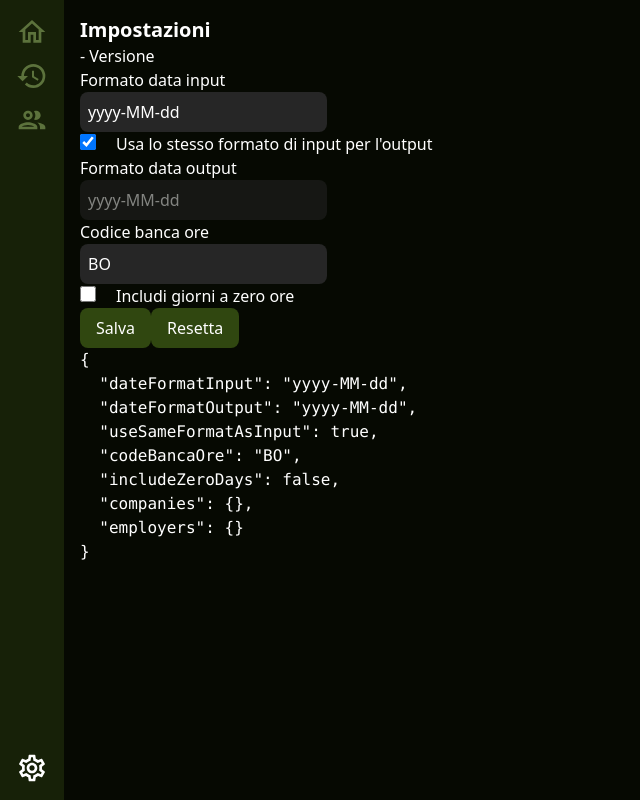
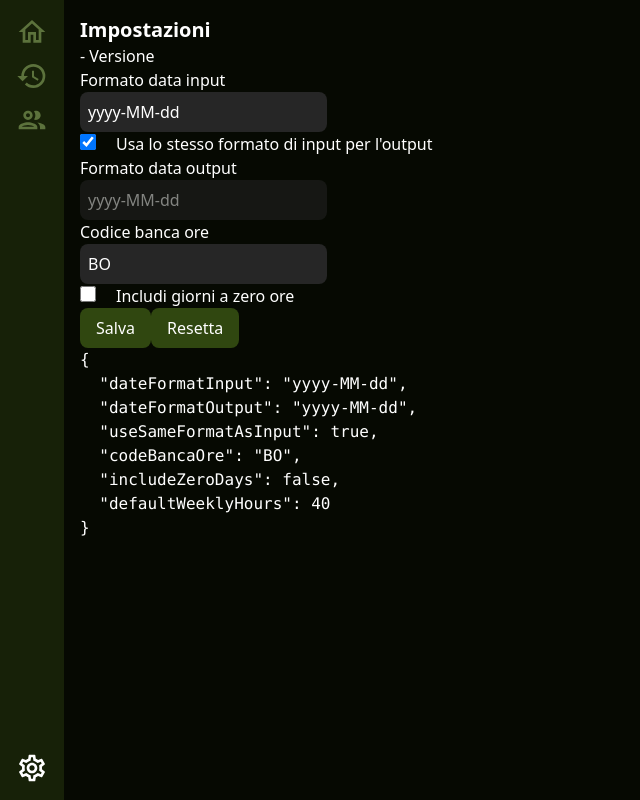
Before and after one commit to mcafi/godimento-banca-ore, a React (Vite) app: page /settings in a window 1280 px wide. Shown: the whole page, without its empty margins (0-640 px from the left). Built offline with nearby package versions, Linux system fonts and the light colour scheme.

Commit message:
minor fixes

```diff
--- a/src/hooks/useUserConfig.ts
+++ b/src/hooks/useAppConfig.ts
@@ -2,20 +2,19 @@ import { useState, useEffect } from 'react';
 import { readTextFile, writeTextFile, exists, mkdir } from "@tauri-apps/plugin-fs";
 import { message } from "@tauri-apps/plugin-dialog";
 import { appLocalDataDir, join } from "@tauri-apps/api/path";
-import { UserConfig } from '@/types/UserConfig';
+import { AppConfig } from '@/types/AppConfig';
 
-const defaultConfig: UserConfig = {
+const defaultConfig: AppConfig = {
     dateFormatInput: "yyyy-MM-dd",
     dateFormatOutput: "yyyy-MM-dd",
     useSameFormatAsInput: true,
     codeBancaOre: "BO",
     includeZeroDays: false,
-    companies: {},
-    employers: {},
+    defaultWeeklyHours: 40,
 };
 
-export function useUserConfig() {
-    const [config, setConfig] = useState<UserConfig>(defaultConfig);
+export function useAppConfig() {
+    const [config, setConfig] = useState<AppConfig>(defaultConfig);
     const [configPath, setConfigPath] = useState<string | null>(null);
     const [isLoading, setIsLoading] = useState<boolean>(true);
     const [error, setError] = useState<string | null>(null);
@@ -109,7 +108,7 @@ export function useUserConfig() {
     }
 
     // Aggiorna la configurazione in memoria
-    function updateConfig(newConfig: Partial<UserConfig>) {
+    function updateConfig(newConfig: Partial<AppConfig>) {
         setConfig({ ...config, ...newConfig });
     }
 
--- a/src/hooks/useCompaniesFile.ts
+++ b/src/hooks/useCompaniesFile.ts
@@ -46,7 +46,7 @@ export function useCompaniesFile() {
 
     async function patchConfig(newEntries: CompanyCSVEntry[]) {
 
-        const updatedConfig = { ...config };
+        const updatedConfig: CompanyConfig = { ...config };
 
         newEntries.forEach(entry => {
             const codiceAzienda = entry["Codice azienda"];
@@ -63,7 +63,8 @@ export function useCompaniesFile() {
                 cognome: entry["Cognome"],
                 codiceFiscale: entry["Codice fiscale"],
                 dataAssunzione: entry["Data assunzione"],
-                dataCessazione: entry["Data cessazione"]
+                dataCessazione: entry["Data cessazione"],
+                oreSettimanali: entry["Ore settimanali"] ?? 40
             };
         })
 
@@ -112,8 +113,6 @@ export function useCompaniesFile() {
 
             const configString = JSON.stringify(newConfig, null, 2);
             await writeTextFile(configPath, configString);
-
-            console.log(configPath)
 
             await message("Configurazione salvata con successo", {
                 title: "Successo",
--- /dev/null
+++ b/src/types/AppConfig.ts
@@ -0,0 +1,9 @@
+
+export type AppConfig = {
+    dateFormatInput: string;
+    dateFormatOutput: string;
+    useSameFormatAsInput: boolean;
+    codeBancaOre: string;
+    includeZeroDays: boolean;
+    defaultWeeklyHours: number;
+}
--- a/src/types/Azienda.ts
+++ b/src/types/Azienda.ts
@@ -6,5 +6,6 @@ export type Azienda = {
         codiceFiscale: string;
         dataAssunzione: string;
         dataCessazione: string | null;
+        oreSettimanali: number;
     }>
 }
--- a/src/types/CompanyCSVEntry.ts
+++ b/src/types/CompanyCSVEntry.ts
@@ -9,4 +9,5 @@ export type CompanyCSVEntry = {
     "Codice fiscale": string,
     "Data assunzione": string,
     "Data cessazione": string,
+    "Ore settimanali"?: number,
 }
--- a/src/views/Companies.tsx
+++ b/src/views/Companies.tsx
@@ -8,7 +8,7 @@ import { CompanyCSVEntry } from "@/types/CompanyCSVEntry";
 import { useMemo } from "react";
 
 const Companies: React.FC = () => {
-  const { config, patchConfig } = useCompaniesFile();
+  const { config, patchConfig, resetConfig } = useCompaniesFile();
 
   async function openFile() {
     const selectedFile = await open({
@@ -47,11 +47,11 @@ const Companies: React.FC = () => {
 
   return (
     <main className="bg-primary-950 min-h-screen p-4 text-white">
-      <h1 className="text-2xl font-bold">Date di assunzione e cessazione</h1>
+      <h1 className="text-2xl font-bold">Aziende e dipendenti configurati</h1>
       <div>
         <div className="my-4">
           <Button onClick={openFile}>
-            Importa date di assunzione/cessazione
+            Clicca per importare un file (formato CSV)
           </Button>
         </div>
         {hasCompanies && (
@@ -74,6 +74,9 @@ const Companies: React.FC = () => {
                       <th className="border-b p-2 text-left">
                         Data di cessazione
                       </th>
+                      <th className="border-b p-2 text-left">
+                        Ore settimanali
+                      </th>
                     </tr>
                   </thead>
                   <tbody>
@@ -92,6 +95,9 @@ const Companies: React.FC = () => {
                         <td className="border-b p-2">
                           {config[azienda].dipendenti[id].dataCessazione}
                         </td>
+                        <td className="border-b p-2">
+                          {config[azienda].dipendenti[id].oreSettimanali}
+                        </td>
                       </tr>
                     ))}
                   </tbody>
@@ -100,6 +106,7 @@ const Companies: React.FC = () => {
             ))}
           </>
         )}
+        <Button onClick={resetConfig}>Ripristina configurazione</Button>
       </div>
     </main>
   );
--- a/src/views/File.tsx
+++ b/src/views/File.tsx
@@ -18,7 +18,7 @@ import {
 } from "date-fns";
 
 import { it } from "date-fns/locale/it";
-import { useUserConfig } from "@/hooks/useUserConfig";
+import { useAppConfig } from "@/hooks/useAppConfig";
 import { readAndParseXml, writeXmlFile } from "@/utils/fileUtils";
 import { Button } from "@/components/Button";
 import { Checkbox } from "@/components/Checkbox";
@@ -52,7 +52,7 @@ const File: React.FC = () => {
     return Array.from(new Set(dipendenti));
   }, [file]);
 
-  const { config } = useUserConfig();
+  const { config } = useAppConfig();
 
   const { config: companyConfig } = useCompaniesFile();
 
--- a/src/views/Settings.tsx
+++ b/src/views/Settings.tsx
@@ -1,4 +1,4 @@
-import { useUserConfig } from "@/hooks/useUserConfig";
+import { useAppConfig } from "@/hooks/useAppConfig";
 import React, { useEffect, useState } from "react";
 import clsx from "clsx";
 import { Button } from "@/components/Button";
@@ -6,7 +6,7 @@ import { getName, getVersion } from "@tauri-apps/api/app";
 import { useTranslation } from "react-i18next";
 
 const Settings: React.FC = () => {
-  const { config, updateConfig, resetConfig, saveConfig } = useUserConfig();
+  const { config, updateConfig, resetConfig, saveConfig } = useAppConfig();
 
   const { t } = useTranslation();
 
```
Also changed, not shown: src/types/UserConfig.ts (deleted, +0 -18 lines), 1 other file (tests, documents, lock files or other folders). Lines whose indentation alone changed are shown as unchanged.
